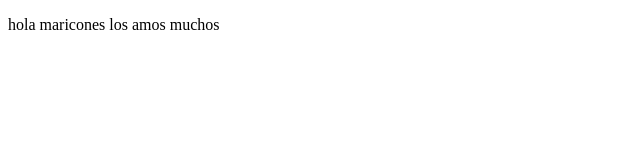
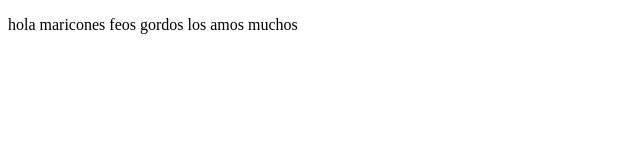
Before and after one commit to davidlozano99/proyectodemolol, a plain HTML site: page index.html in a window 1280 px wide. Shown: the whole page, without its empty margins (0-640 px from the left). Drawn offline with Linux system fonts and the light colour scheme.

```diff
--- a/index.html
+++ b/index.html
@@ -7,6 +7,6 @@
     <title>hola puto</title>
 </head>
 <body>
- <p>hola  maricones los amos muchos</p>
+ <p>hola  maricones feos gordos los amos muchos</p>
 </body>
 </html>
```
